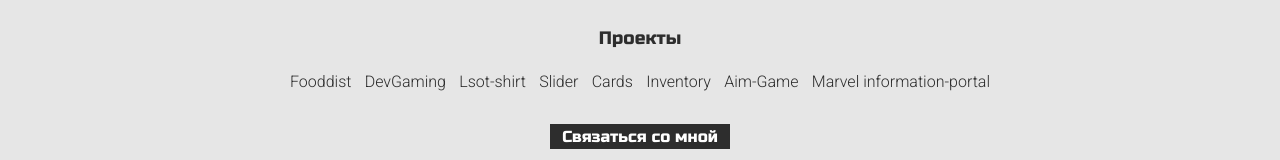
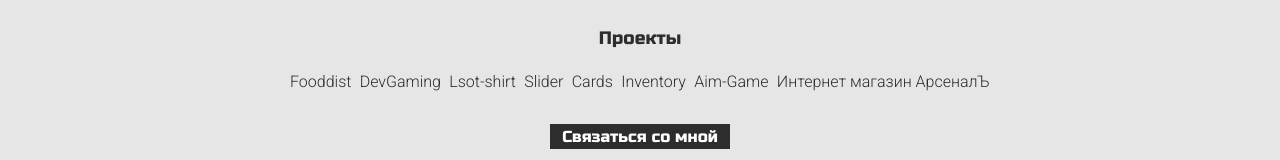
Before and after one commit to IvanovZakhar/portfolio, a plain HTML site: page index.html in a window 1280 px wide. Shown: the part 950-1110 px from the top of the page. Drawn offline with Linux system fonts and the light colour scheme.

Commit message:
update list projects

```diff
--- a/index.html
+++ b/index.html
@@ -135,10 +135,9 @@
                     <a href="https://ivanovzakhar.github.io/aim-game-sources/" target="_ blank" class="card">
                        Aim-Game
                     </a>
-                    <a href="https://ivanovzakhar.github.io/buildMarvel/" target="_ blank" class="card">
-                        Marvel information-portal
+                     <a href="https://арсеналъ-1.рф/catalog" target="_ blank" class="card">
+                        Интернет магазин АрсеналЪ
                      </a>
-
                 </div>
             </div>
         </div>
```
